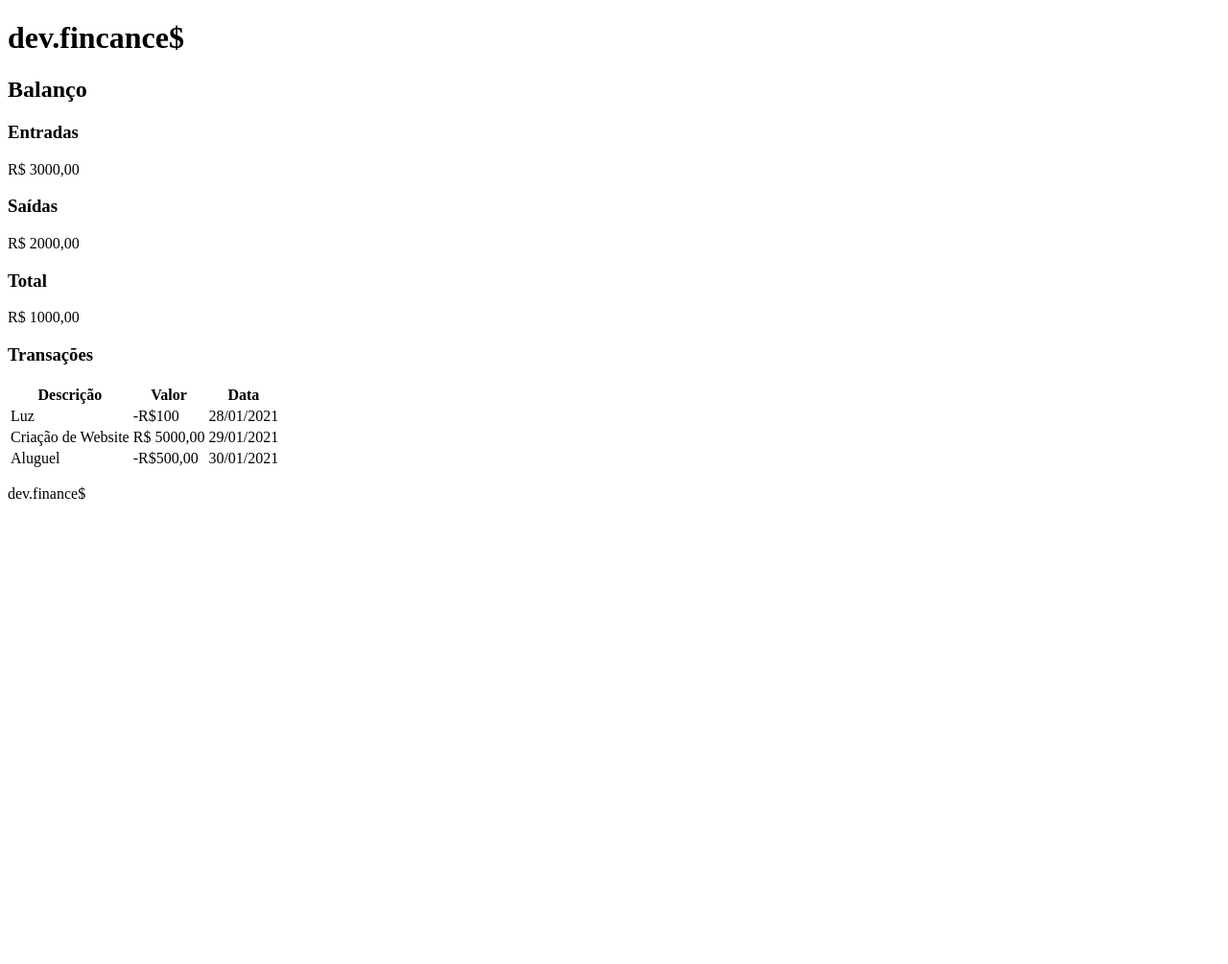
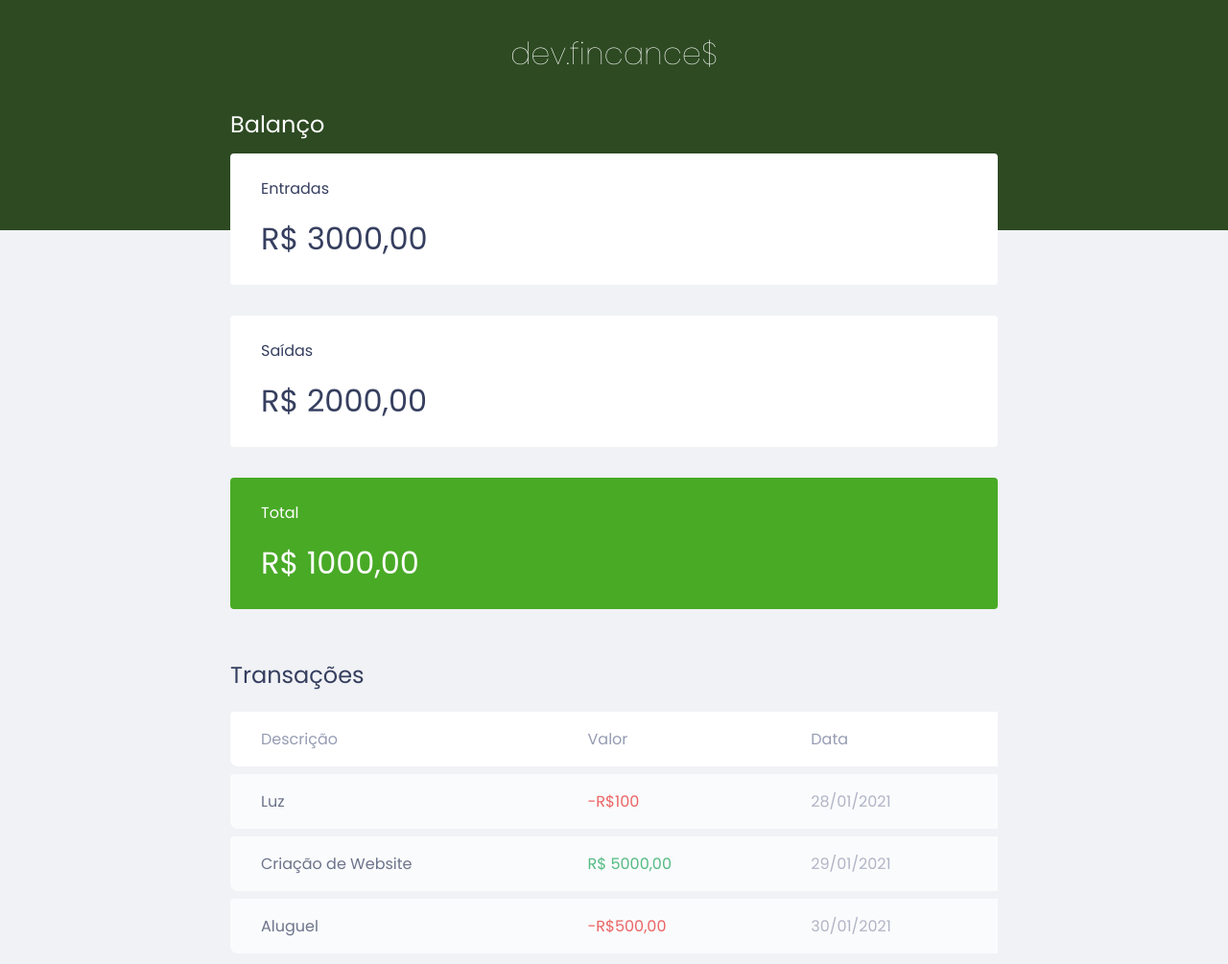
Before and after one commit to johnnyAraujo11/MaratonaDiscovery, a plain HTML site: page index.html in a window 1280 px wide. Shown: the top 1005 px of the page at 96% size. Before the commit the page ends 800 px from the top, so only its background shows below. Drawn offline with Linux system fonts and the light colour scheme.

Commit message:
Adding CSS in index.html and finishing

```diff
--- a/index.html
+++ b/index.html
@@ -1,18 +1,20 @@
 <!DOCTYPE html>
-<html lang="en">
+<html lang="pt-br">
 
 <head>
     <meta charset="UTF-8">
     <meta name="viewport" content="width=device-width, initial-scale=1.0">
     <title>dev.finance$</title>
-</head>
+    <link rel="stylesheet" href="./style.css">
+    <link rel="preconnect" href="https://fonts.gstatic.com">
+<link href="https://fonts.googleapis.com/css2?family=Poppins:ital,wght@0,100;0,400;0,700;1,100;1,400&display=swap" rel="stylesheet">
+<body>
 
-<body>
-    <head>
+    <header>
         <h1 id="logo">dev.fincance$</h1>
-    </head>
-    <main>
-        <section id="Balance">
+    </header>
+    <main class="container">
+        <section id="balance">
             <h2>Balanço</h2>
             <div class="card">
                 <h3>Entradas</h3>
@@ -22,14 +24,14 @@
                 <h3>Saídas</h3>
                 <p>R$ 2000,00</p>
             </div>
-            <div class="card">
+            <div class="card total">
                 <h3>Total</h3>
-            <p>R$ 1000,00</p>
+                <p>R$ 1000,00</p>
             </div>
         </section>
 
-        <section id="Transaction">
-            <h3>Transações</h3>
+        <section id="transaction">
+            <h2>Transações</h2>
 
             <table id="data-table">
                 <thead>
@@ -41,19 +43,19 @@
                 </thead>
                 <tbody>
                     <tr>
-                        <td>Luz</td>
-                        <td>-R$100 </td>
-                        <td>28/01/2021</td>
+                        <td class="description">Luz</td>
+                        <td class="expense">-R$100 </td>
+                        <td class="date">28/01/2021</td>
                     </tr>
                     <tr>
-                        <td>Criação de Website</td>
-                        <td>R$ 5000,00</td>
-                        <td>29/01/2021</td>
+                        <td class="description">Criação de Website</td>
+                        <td class="income">R$ 5000,00</td>
+                        <td class="date">29/01/2021</td>
                     </tr>
                     <tr>
-                        <td>Aluguel</td>
-                        <td>-R$500,00</td>
-                        <td>30/01/2021</td>
+                        <td class="description">Aluguel</td>
+                        <td class="expense">-R$500,00</td>
+                        <td class="date">30/01/2021</td>
                     </tr>
                 </tbody>
             </table>
--- /dev/null
+++ b/style.css
@@ -0,0 +1,133 @@
+:root {
+    --dark-blue: #363f5f;
+}
+
+/* Reset the tags */
+* {
+
+    margin: 0;
+    padding: 0;
+    box-sizing: border-box;
+}
+
+body {
+    background-color: #f0f2f5;
+    font-family: 'Poppins', sans-serif;
+}
+
+.container {
+    /*Compare the two value and keep it lower */
+    width: min(90vw, 800px);
+    margin: auto;
+}
+
+/* Titles ----------------------------------------*/
+
+h2 {
+    margin-top: 3.2rem;
+    margin-bottom: 0.8rem;
+    color: var(--dark-blue);
+    font-weight: normal;
+}
+
+#logo {
+    color: #fff;
+    font-weight: 100;
+}
+
+/* Header ----------------------------------------*/
+header h1 {
+    background: #2D4A22;
+    padding: 2rem 0 10rem;
+    text-align: center;
+}
+
+/* Balance ----------------------------------------*/
+#balance {
+    margin-top: -8rem;
+}
+
+#balance h2 {
+    color: white;
+    margin-top: 0;
+}
+
+/* Cards ----------------------------------------*/
+.card {
+    background: white;
+    padding: 1.5rem 2rem;
+    border-radius: 0.25rem;
+    margin-bottom: 2rem;
+    color: var(--dark-blue);
+}
+
+.card h3 {
+    font-weight: normal;
+    font-size: 1rem;
+}
+
+.card p {
+    font-size: 2rem;
+    line-height: 3rem;
+    margin-top: 1rem;
+}
+
+.card.total {
+    background: #49AA26;
+    color: white;
+}
+
+/* Table ----------------------------------------*/
+#data-table {
+    width: 100%;
+    border-spacing: 0 0.5rem;
+    color: #969cb3;
+}
+
+table thead tr th:first-child,
+table tbody tr td:first-child {
+    border-radius: 0.25rem 0 0 0.5rem;
+}
+
+table th {
+    background: white;
+    font-weight: normal;
+    color: #969cb3;
+    padding: 1rem 2rem;
+    text-align: left;
+
+}
+
+table tbody tr{
+    opacity: 0.7;
+}
+
+table tbody tr:hover{
+    opacity: 1;
+}
+
+table td {
+    background: white;
+    padding: 1rem 2rem;
+}
+
+td.description{
+    color: var(--dark-blue);
+}
+
+td.income{
+    color: #12a454;
+}
+
+td.expense{
+    color: #e92929;
+}
+
+
+/* Footer ----------------------------------------*/
+footer {
+    text-align: center;
+    padding: 4rem 0 2rem;
+    color: var(--dark-blue);
+    opacity: 0.7;
+}
```
